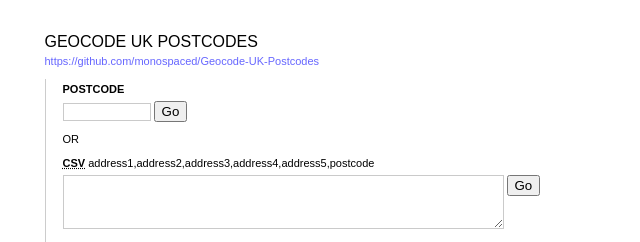
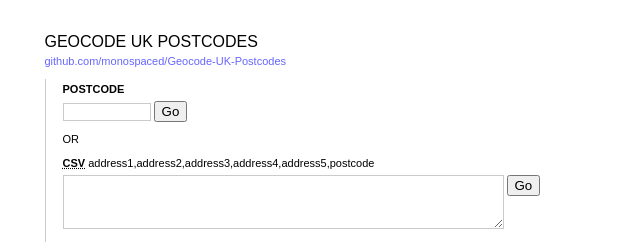
Before and after one commit to monospaced/Geocode-UK-Postcodes, a plain HTML site: page index.html in a window 1280 px wide. Shown: the top 242 px of the page, 215-855 px from the left. Drawn offline with Linux system fonts and the light colour scheme.

Commit message:
remove https

```diff
--- a/index.html
+++ b/index.html
@@ -8,7 +8,7 @@
   <body>
 		<div id="container">
 			<h1>Geocode UK Postcodes</h1>
-				<p><a href="https://github.com/monospaced/Geocode-UK-Postcodes">https://github.com/monospaced/Geocode-UK-Postcodes</a></p>
+				<p><a href="https://github.com/monospaced/Geocode-UK-Postcodes">github.com/monospaced/Geocode-UK-Postcodes</a></p>
 			<div id="forms">
 				<p>
 					<label for="postcode">Postcode</label><br />
```
